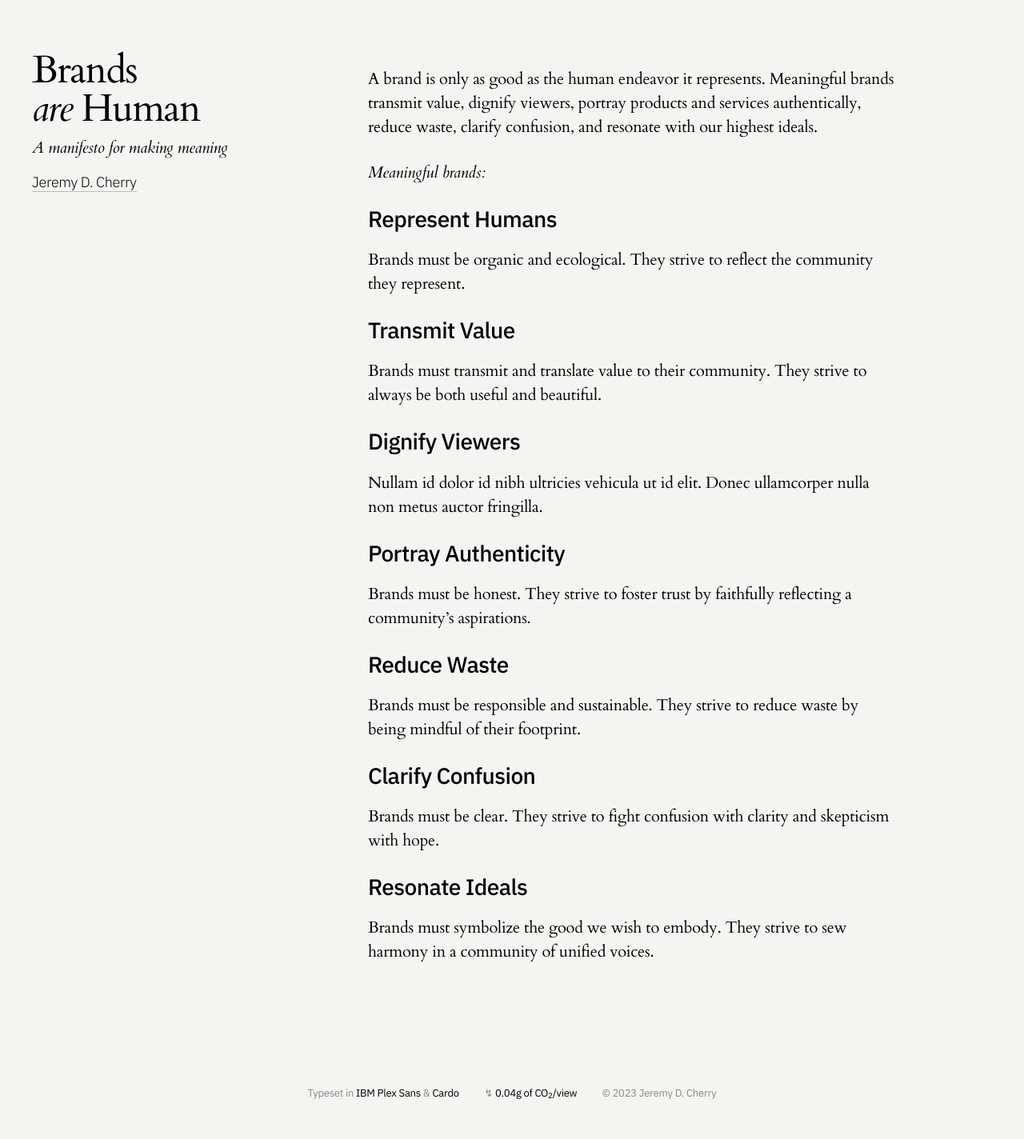
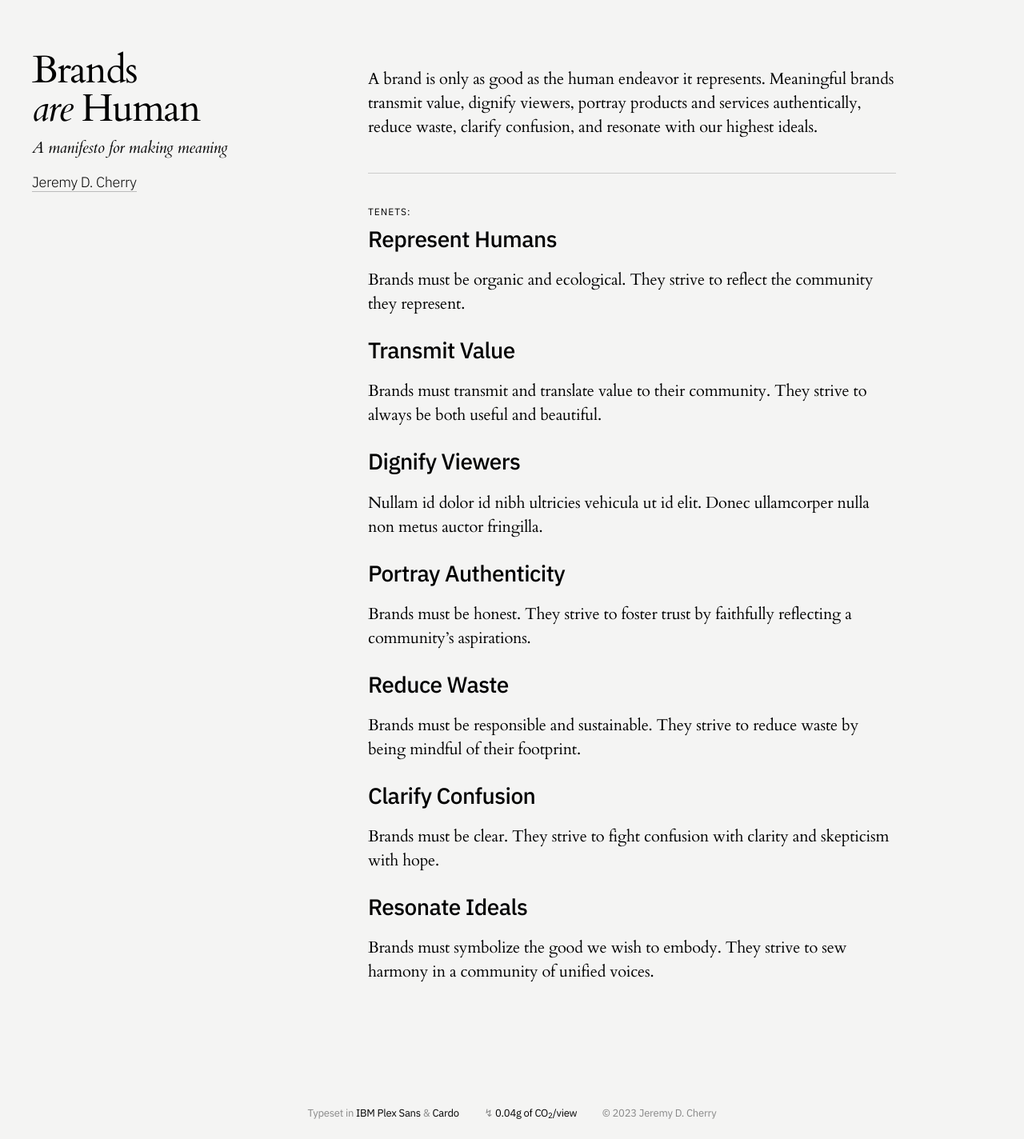
Before and after one commit to jeremydcherry/jeremydcherry.github.io, a Jekyll site: the page built from content/brands.md, in a window 1280 px wide. Shown: the whole page at 80% size. Built offline with Jekyll 4.4.1, drawn with Linux system fonts in a browser that asks for light colours; before the commit the page ends 1399 px from its top, so only the background shows below that.

Commit message:
Updated formatting

```diff
--- a/content/brands.md
+++ b/content/brands.md
@@ -7,7 +7,9 @@ permalink: /brandsarehuman
 
 A brand is only as good as the human endeavor it represents. Meaningful brands transmit value, dignify viewers, portray products and services authentically, reduce waste, clarify confusion, and resonate with our highest ideals.
 
-_Meaningful brands:_
+---
+
+#### Tenets:
 
 
 ## Represent Humans
```
